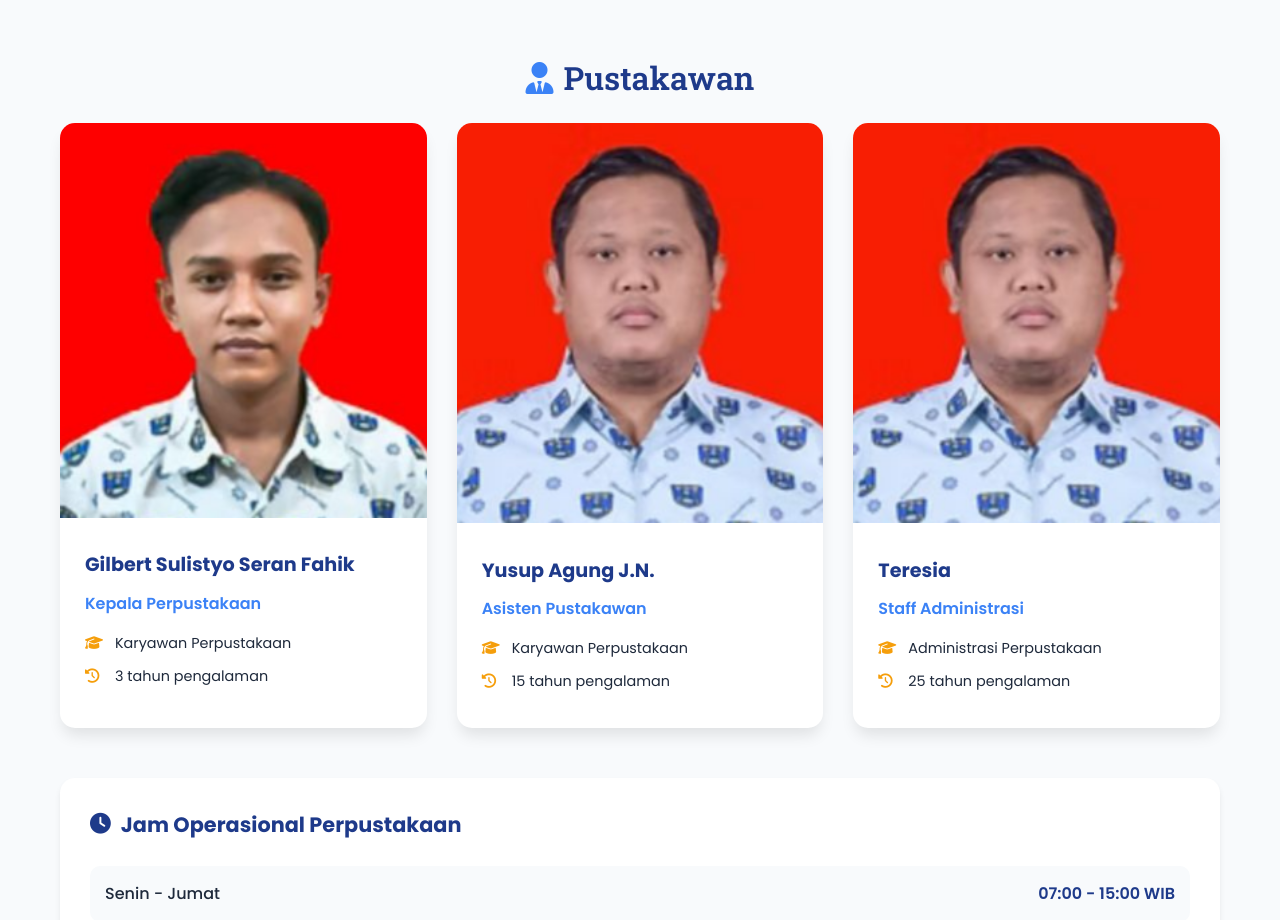
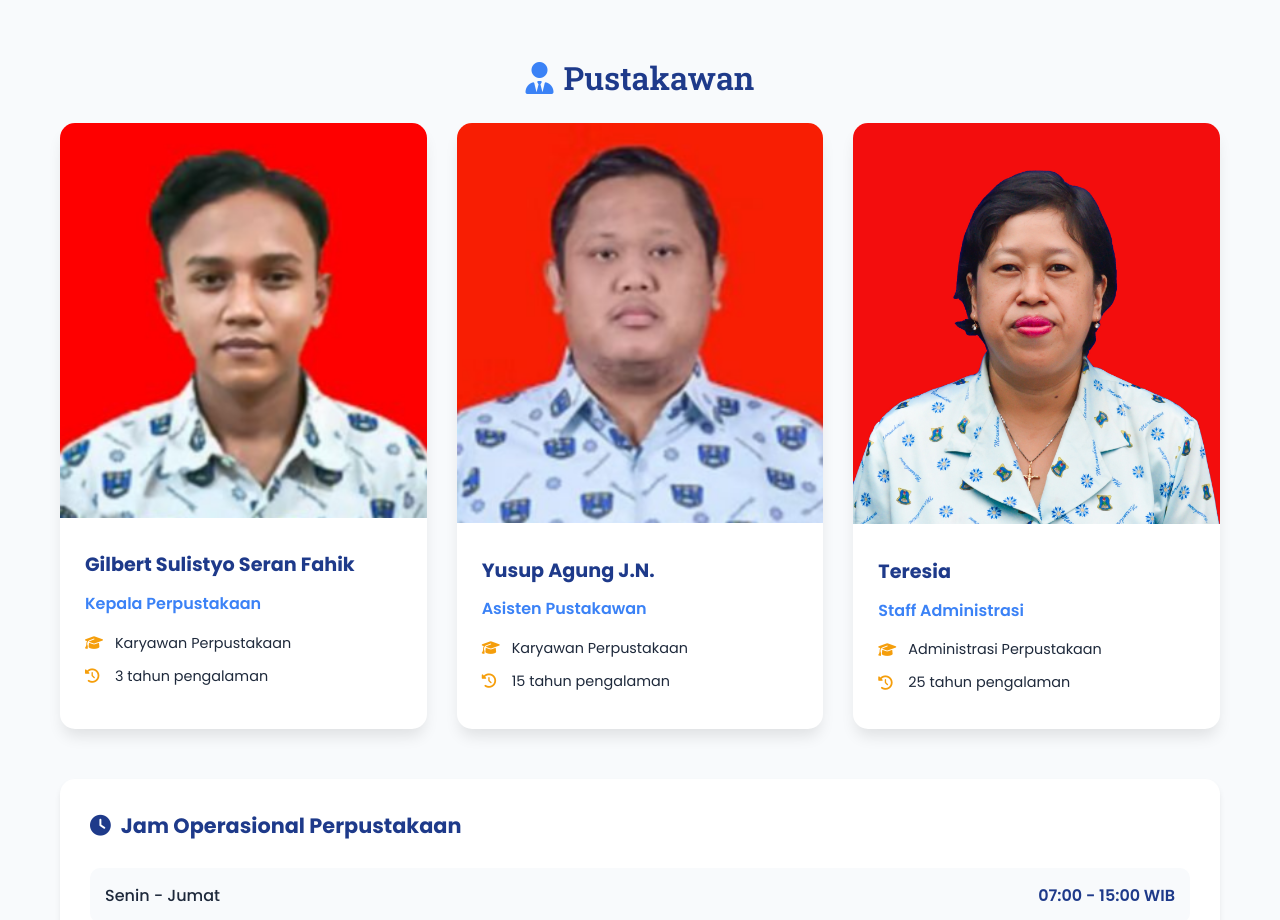
Before and after one commit to Dava-id/catrin, a plain HTML site: page index.html in a window 1280 px wide. Shown: the part 3080-4000 px from the top of the page. Drawn offline with Linux system fonts and the light colour scheme.

Commit message:
Update index.html

```diff
--- a/index.html
+++ b/index.html
@@ -318,7 +318,7 @@
                 <!-- Pustakawan 3 -->
                 <div class="librarian-card">
                     <div class="librarian-photo">
-                        <img src="pakpak.png" alt="Pustakawan 3">
+                        <img src="buibu.jpeg" alt="Pustakawan 3">
                     </div>
                     <div class="librarian-info">
                         <h3>Teresia</h3>
```
